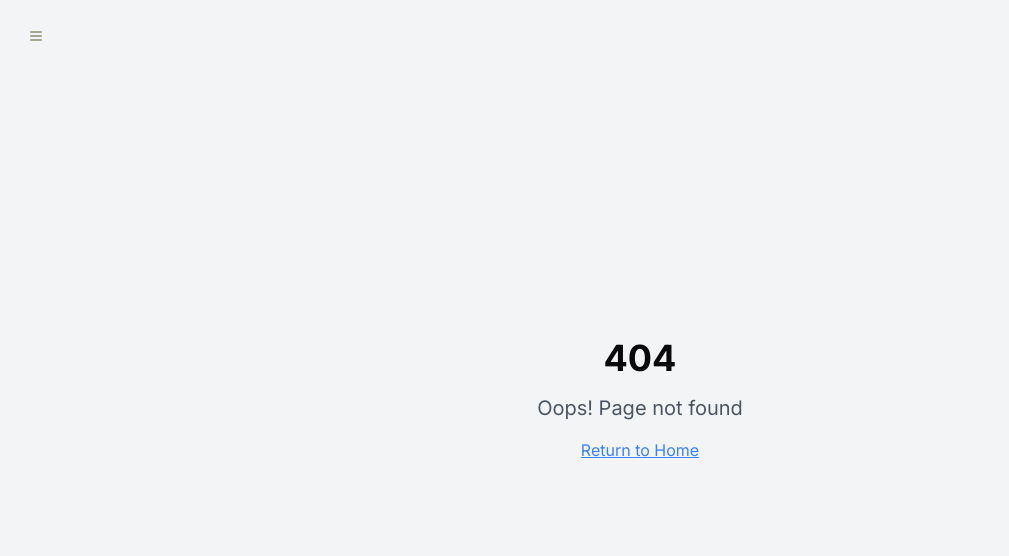
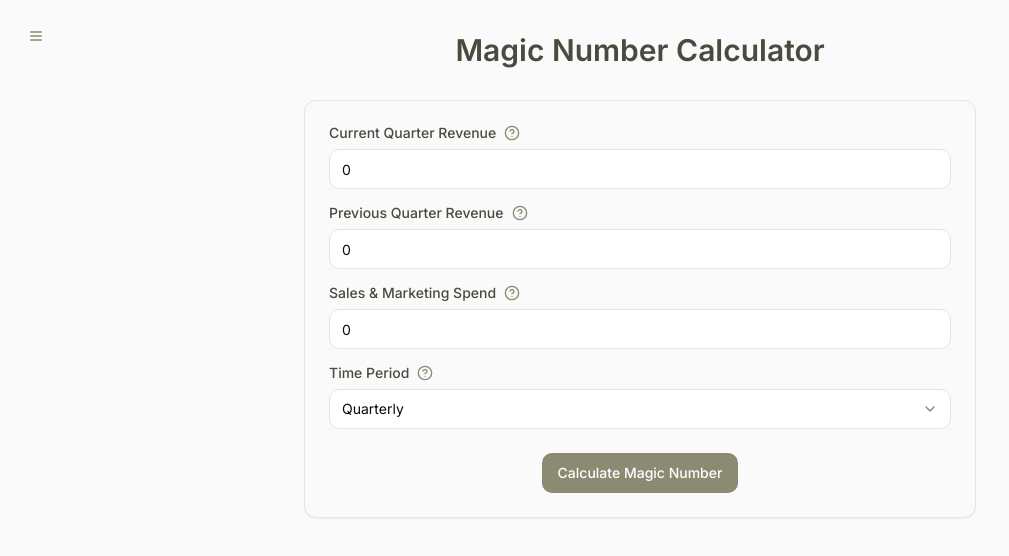
Before and after one commit to oomiyasa/price-price-baby, a React (Vite) app: page /magic-number in a window 1280 px wide. Before the commit this address had no page. Shown: the top 556 px of the page, without its empty margins (0-1009 px from the left). Built offline with nearby package versions, Linux system fonts and the light colour scheme.

Commit message:
Update application
This commit updates the application.

```diff
--- a/src/App.tsx
+++ b/src/App.tsx
@@ -20,6 +20,7 @@ import ChurnCalculator from "@/pages/ChurnCalculator";
 import LTVCalculator from "@/pages/LTVCalculator";
 import CACCalculator from "@/pages/CACCalculator";
 import QuickRatioCalculator from "@/pages/QuickRatioCalculator";
+import MagicNumberCalculator from "@/pages/MagicNumberCalculator";
 import MainNav from "@/components/MainNav";
 
 const App = () => {
@@ -45,6 +46,7 @@ const App = () => {
               <Route path="/ltv" element={<LTVCalculator />} />
               <Route path="/cac" element={<CACCalculator />} />
               <Route path="/quick-ratio" element={<QuickRatioCalculator />} />
+              <Route path="/magic-number" element={<MagicNumberCalculator />} />
               <Route path="*" element={<NotFound />} />
             </Routes>
             <Toaster />
--- /dev/null
+++ b/src/components/revenue/MagicNumberCalculator.tsx
@@ -0,0 +1,29 @@
+
+import React, { useState } from "react";
+import { MagicNumberForm } from "./components/MagicNumberForm";
+import { MagicNumberResults } from "./components/MagicNumberResults";
+import { MagicNumberData, MagicNumberResult } from "./types";
+import { calculateMagicNumber } from "./utils/magicNumberCalculations";
+
+export function MagicNumberCalculator() {
+  const [results, setResults] = useState<MagicNumberResult | null>(null);
+
+  const handleSubmit = (data: MagicNumberData) => {
+    const calculatedResults = calculateMagicNumber(data);
+    setResults(calculatedResults);
+  };
+
+  return (
+    <div className="container mx-auto px-4 py-8">
+      <h1 className="text-3xl font-semibold text-center text-[#4A4A3F] mb-8">
+        Magic Number Calculator
+      </h1>
+      <div className="max-w-2xl mx-auto">
+        <div className="space-y-8">
+          <MagicNumberForm onSubmit={handleSubmit} />
+          {results && <MagicNumberResults results={results} />}
+        </div>
+      </div>
+    </div>
+  );
+}
--- /dev/null
+++ b/src/components/revenue/components/MagicNumberForm.tsx
@@ -0,0 +1,79 @@
+
+import React from "react";
+import { useForm } from "react-hook-form";
+import { Button } from "@/components/ui/button";
+import { Card, CardContent } from "@/components/ui/card";
+import { Form } from "@/components/ui/form";
+import { MagicNumberData } from "../types";
+import { NumericInput } from "./form/NumericInput";
+import { SelectField } from "./form/SelectField";
+
+interface MagicNumberFormProps {
+  onSubmit: (data: MagicNumberData) => void;
+}
+
+export function MagicNumberForm({ onSubmit }: MagicNumberFormProps) {
+  const form = useForm<MagicNumberData>({
+    defaultValues: {
+      currentQuarterRevenue: 0,
+      previousQuarterRevenue: 0,
+      salesAndMarketingSpend: 0,
+      timePeriod: "quarterly",
+    },
+  });
+
+  const { control } = form;
+
+  return (
+    <Card className="bg-[#FAFAFA]">
+      <CardContent className="pt-6">
+        <Form {...form}>
+          <form onSubmit={form.handleSubmit(onSubmit)} className="space-y-6">
+            <div className="space-y-4">
+              <NumericInput
+                control={control}
+                name="currentQuarterRevenue"
+                label="Current Quarter Revenue"
+                tooltip="Your current quarter's revenue"
+                placeholder="Enter current quarter revenue"
+              />
+              <NumericInput
+                control={control}
+                name="previousQuarterRevenue"
+                label="Previous Quarter Revenue"
+                tooltip="Your previous quarter's revenue"
+                placeholder="Enter previous quarter revenue"
+              />
+              <NumericInput
+                control={control}
+                name="salesAndMarketingSpend"
+                label="Sales & Marketing Spend"
+                tooltip="Your total sales and marketing spend for the quarter"
+                placeholder="Enter sales and marketing spend"
+              />
+              <SelectField
+                control={control}
+                name="timePeriod"
+                label="Time Period"
+                tooltip="Select the time period for your data"
+                options={[
+                  { value: "quarterly", label: "Quarterly" },
+                  { value: "annually", label: "Annually" },
+                ]}
+              />
+            </div>
+
+            <div className="flex justify-center">
+              <Button
+                type="submit"
+                className="bg-[#8B8B73] hover:bg-[#6B6B5F] text-white"
+              >
+                Calculate Magic Number
+              </Button>
+            </div>
+          </form>
+        </Form>
+      </CardContent>
+    </Card>
+  );
+}
--- /dev/null
+++ b/src/components/revenue/components/MagicNumberResults.tsx
@@ -0,0 +1,67 @@
+
+import React from "react";
+import { Card, CardContent } from "@/components/ui/card";
+import { MagicNumberResult } from "../types";
+
+interface MagicNumberResultsProps {
+  results: MagicNumberResult;
+}
+
+export function MagicNumberResults({ results }: MagicNumberResultsProps) {
+  const { magicNumber, efficiency, revenueGrowth, recommendation } = results;
+
+  const getEfficiencyColor = (efficiency: string) => {
+    switch (efficiency) {
+      case "Excellent":
+        return "text-green-600";
+      case "Good":
+        return "text-yellow-600";
+      case "Poor":
+        return "text-red-600";
+      default:
+        return "text-gray-600";
+    }
+  };
+
+  return (
+    <Card className="bg-[#FAFAFA]">
+      <CardContent className="pt-6">
+        <div className="space-y-6">
+          <div className="text-center">
+            <h3 className="text-2xl font-medium text-[#4A4A3F] mb-2">
+              Magic Number
+            </h3>
+            <p className="text-4xl font-bold text-[#8B8B73]">
+              {magicNumber.toFixed(2)}
+            </p>
+          </div>
+
+          <div className="text-center">
+            <h4 className="text-lg font-medium text-[#4A4A3F] mb-2">
+              Sales Efficiency
+            </h4>
+            <p className={`text-2xl font-semibold ${getEfficiencyColor(efficiency)}`}>
+              {efficiency}
+            </p>
+          </div>
+
+          <div className="text-center">
+            <h4 className="text-lg font-medium text-[#4A4A3F] mb-2">
+              Revenue Growth
+            </h4>
+            <p className="text-2xl font-semibold text-[#8B8B73]">
+              {revenueGrowth.toFixed(1)}%
+            </p>
+          </div>
+
+          <div className="text-center">
+            <h4 className="text-lg font-medium text-[#4A4A3F] mb-2">
+              Recommendation
+            </h4>
+            <p className="text-base text-[#6B6B5F]">{recommendation}</p>
+          </div>
+        </div>
+      </CardContent>
+    </Card>
+  );
+}
--- a/src/components/revenue/types.ts
+++ b/src/components/revenue/types.ts
@@ -125,3 +125,17 @@ export interface QuickRatioResult {
   growthEfficiency: "Poor" | "Good" | "Excellent";
   netMRR: number;
 }
+
+export interface MagicNumberData {
+  currentQuarterRevenue: number;
+  previousQuarterRevenue: number;
+  salesAndMarketingSpend: number;
+  timePeriod: "quarterly" | "annually";
+}
+
+export interface MagicNumberResult {
+  magicNumber: number;
+  efficiency: "Poor" | "Good" | "Excellent";
+  revenueGrowth: number;
+  recommendation: string;
+}
--- /dev/null
+++ b/src/components/revenue/utils/magicNumberCalculations.ts
@@ -0,0 +1,36 @@
+
+import { MagicNumberData, MagicNumberResult } from "../types";
+
+export const calculateMagicNumber = (data: MagicNumberData): MagicNumberResult => {
+  const {
+    currentQuarterRevenue,
+    previousQuarterRevenue,
+    salesAndMarketingSpend,
+  } = data;
+
+  const revenueGrowth = ((currentQuarterRevenue - previousQuarterRevenue) / previousQuarterRevenue) * 100;
+  const magicNumber = salesAndMarketingSpend === 0
+    ? 0
+    : ((currentQuarterRevenue - previousQuarterRevenue) * 4) / salesAndMarketingSpend;
+
+  let efficiency: "Poor" | "Good" | "Excellent";
+  let recommendation: string;
+
+  if (magicNumber >= 1) {
+    efficiency = "Excellent";
+    recommendation = "Your sales efficiency is strong. Consider increasing investment in sales and marketing to accelerate growth.";
+  } else if (magicNumber >= 0.75) {
+    efficiency = "Good";
+    recommendation = "Your sales efficiency is healthy. Focus on optimizing current processes to push towards excellent efficiency.";
+  } else {
+    efficiency = "Poor";
+    recommendation = "Consider reducing sales and marketing spend or improving sales efficiency through process optimization.";
+  }
+
+  return {
+    magicNumber,
+    efficiency,
+    revenueGrowth,
+    recommendation,
+  };
+};
--- /dev/null
+++ b/src/pages/MagicNumberCalculator.tsx
@@ -0,0 +1,6 @@
+
+import { MagicNumberCalculator } from "@/components/revenue/MagicNumberCalculator";
+
+export default function MagicNumberPage() {
+  return <MagicNumberCalculator />;
+}
```
